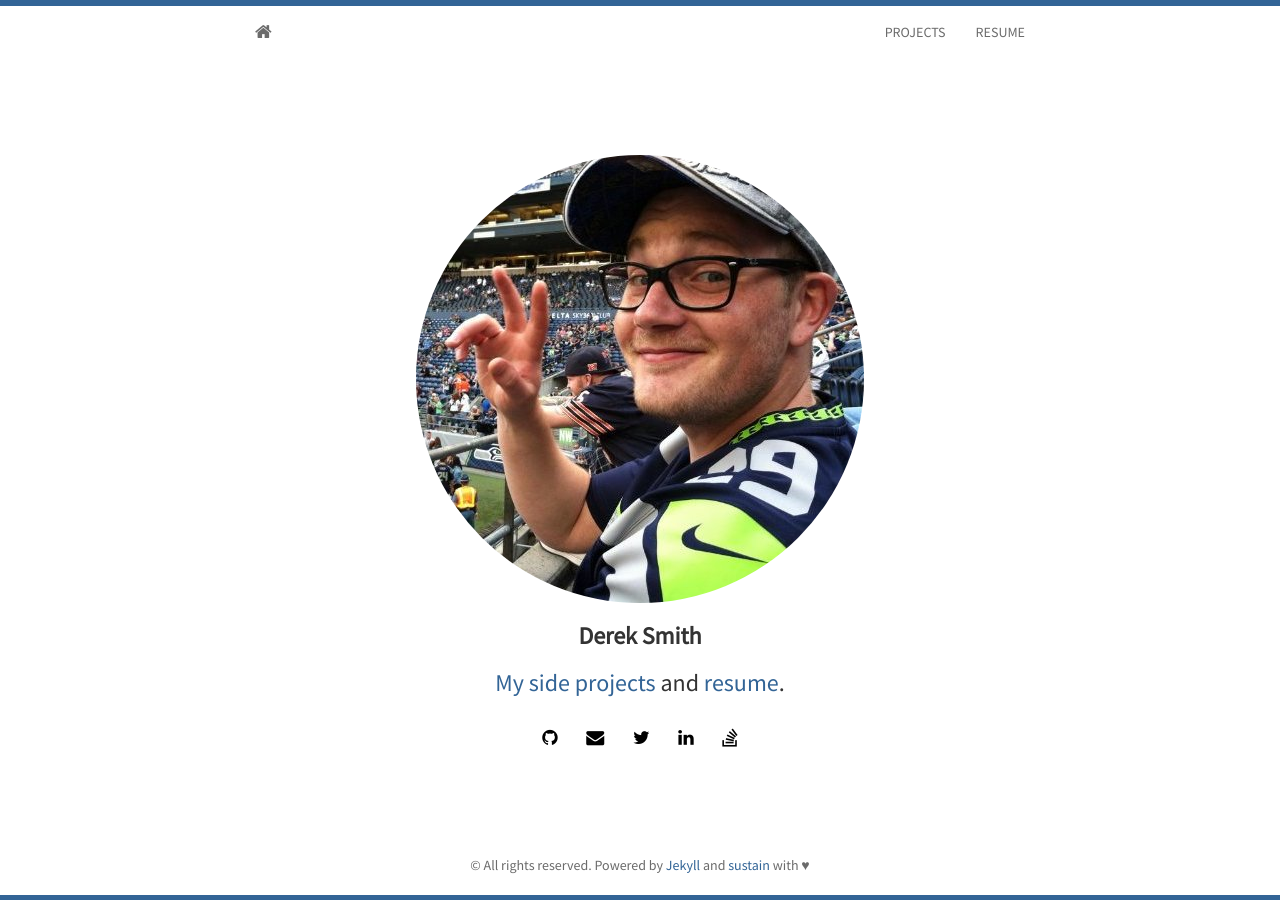
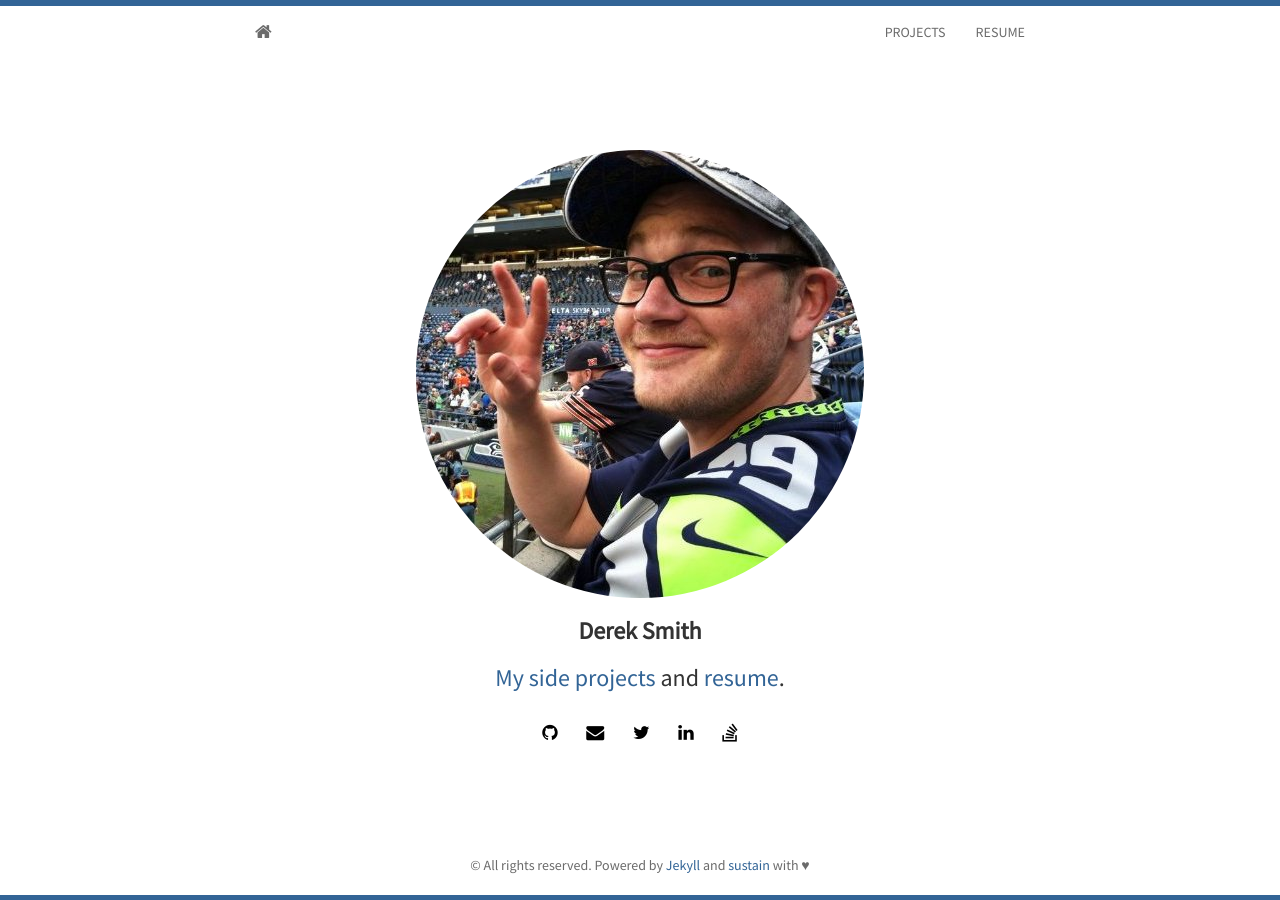
Before and after one commit to derek-smith/derek-smith.github.io, a Jekyll site: the page built from index.html, in a window 1280 px wide. Built offline with Jekyll 4.4.1, drawn with Linux system fonts in a browser that asks for light colours; nearby versions of some CDN libraries; the list of posts is cut into pages by our own code.

Commit message:
Lots of style changes

```diff
--- a/_layouts/layout.html
+++ b/_layouts/layout.html
@@ -39,16 +39,15 @@
   <body>
   <!-- Wrap all page content here -->
   <!--<div id="wrap">-->
+
     <!-- Navbar header -->
     {% include header.html %}
 
     {{ content }}
 
-  <!--</div>-->
-  <!-- Footer -->
-  {% include footer.html %}
-
-    <!--<a href="https://github.com/biomadeira/sustain"><img style="position: absolute; top: 0; right: 0; border: 0;" src="https://camo.githubusercontent.com/e7bbb0521b397edbd5fe43e7f760759336b5e05f/68747470733a2f2f73332e616d617a6f6e6177732e636f6d2f6769746875622f726962626f6e732f666f726b6d655f72696768745f677265656e5f3030373230302e706e67" alt="Fork me on GitHub" data-canonical-src="https://s3.amazonaws.com/github/ribbons/forkme_right_green_007200.png"></a>-->
+    <!--</div>-->
+    <!-- Footer -->
+    {% include footer.html %}
 
     <!-- jQuery (necessary for Bootstrap's JavaScript plugins) -->
     <script src="https://ajax.googleapis.com/ajax/libs/jquery/1.11.3/jquery.min.js"></script>
--- a/static/css/main.css
+++ b/static/css/main.css
@@ -93,21 +93,44 @@
     flex-direction: column;
 }
 
+.nav > li {
+    float: left;
+}
+
+.navbar {
+    margin-bottom: 0;
+}
+
+.navbar-header {
+    float: left;
+}
+
 .navbar-right {
     float: right;
     margin-right: -15px;
 }
 
-@media (max-width: 768px) {
+@media (max-width: 600px) {
 
     #navbar {
         position: relative;
-        top: -50px;
+        /*top: -50px;*/
     }
 
     .text-muted > span {
         display: block;
     }
+}
+
+/*@media (max-height: 768px) {
+
+    #about {
+        margin: 80px 0 130px 0;
+    }
+}*/
+
+#projects {
+    margin-bottom: 50px;
 }
 
 #about {
@@ -116,11 +139,36 @@
     flex-direction: column;
     justify-content: center;
     z-index: 1;
-    min-height: 600px;
+    min-height: 490px;
+    /*margin: 20px 0 90px 0;*/
+    margin: 80px 0 130px 0;
 }
+
+/*@media (min-width: 768px) {
+
+    #about {
+        min-height: 600px;
+    }
+}*/
 
 .profile-size {
     width: 100%;
+}
+
+footer {
+    /*flex: 1;*/
+    position: relative;
+}
+
+#footer {
+    position: absolute;
+    bottom: 0;
+    width: 100%;
+}
+
+body > section {
+    flex: 1;
+    margin-bottom: 50px;
 }
 
 
```
